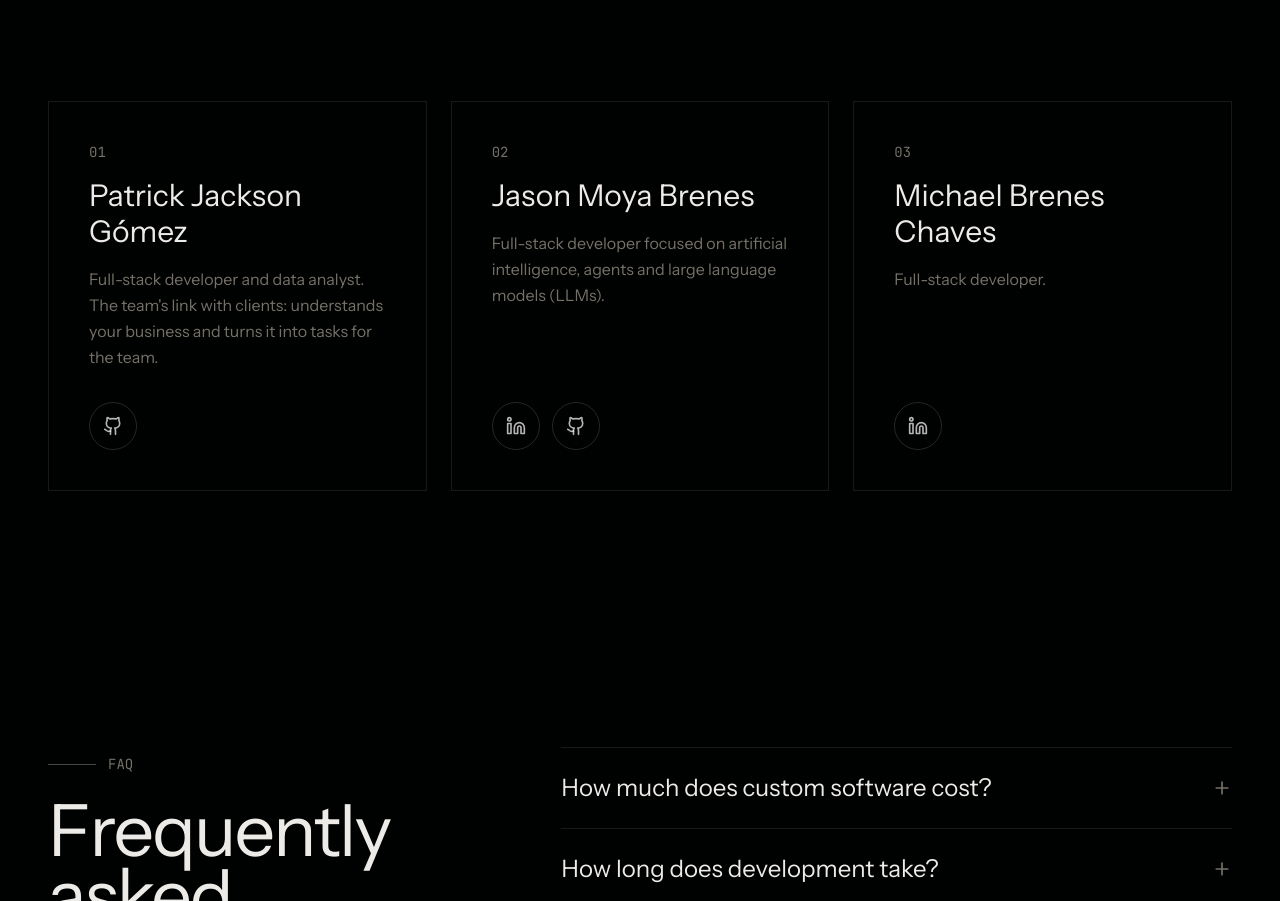
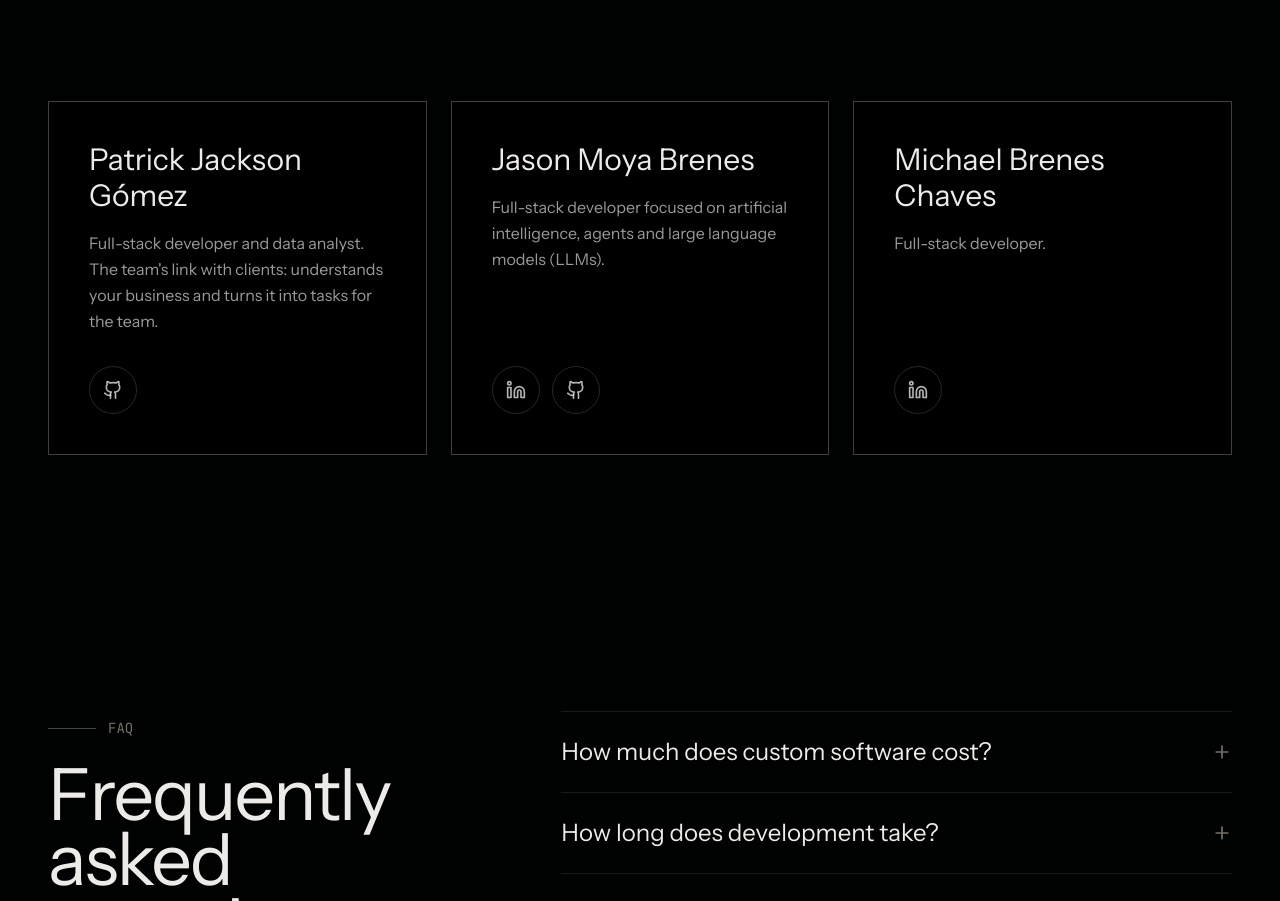
Before and after one commit to FreelancersProjects2026/Landing-Page, a Next.js app: page /en in a window 1280 px wide. Shown: the part 5473-6374 px from the top of the page. Built offline with nearby package versions, Linux system fonts and the light colour scheme.

Commit message:
feat(equipo): hover sobrio en tarjetas del equipo
Co-Authored-By: Claude Opus 5.5 <noreply@anthropic.com>

```diff
--- a/src/components/landing/team-section.tsx
+++ b/src/components/landing/team-section.tsx
@@ -58,16 +58,21 @@ export function TeamSection({
           {members.map((member, index) => (
             <article
               key={member.name}
-              className={`relative border border-foreground/10 p-8 lg:p-10 flex flex-col transition-all duration-700 ${revealClass(isVisible, 'translate-y-12')}`}
+              className={`flex transition-all duration-700 ${revealClass(isVisible, 'translate-y-12')}`}
               style={{ transitionDelay: `${index * 100}ms` }}
             >
-              <span className="font-mono text-sm text-muted-foreground">
-                {String(index + 1).padStart(2, '0')}
-              </span>
-              <h3 className="text-2xl lg:text-3xl font-display mt-4 mb-4">
+              {/* Negro y borde blanco como Cómo trabajamos, hover en blanco como el resto de la
+                  página; sin numeración ni barra de progreso, que sugerirían un orden entre personas.
+                  Va en un div interno para no heredar el retraso escalonado del reveal. */}
+              <div className="group relative flex flex-1 flex-col bg-black p-8 lg:p-10 border border-white/25 hover:border-white/60 focus-within:border-white/60 motion-safe:transition-colors motion-safe:duration-500">
+                <div
+                  aria-hidden="true"
+                  className="absolute -top-px -left-px -right-px h-px bg-white origin-left scale-x-0 group-hover:scale-x-100 group-focus-within:scale-x-100 motion-safe:transition-transform motion-safe:duration-700 motion-safe:ease-out"
+                />
+                <h3 className="text-2xl lg:text-3xl font-display mb-4">
                   {member.name}
                 </h3>
-              <p className="text-muted-foreground leading-relaxed mb-8 flex-1">
+                <p className="text-white/60 leading-relaxed mb-8 flex-1 group-hover:text-white/80 group-focus-within:text-white/80 motion-safe:transition-colors motion-safe:duration-300">
                   {member.role}
                 </p>
                 <div className="flex gap-3">
@@ -82,6 +87,7 @@ export function TeamSection({
                     </FooterContactLink>
                   ))}
                 </div>
+              </div>
             </article>
           ))}
         </div>
```
Lines whose indentation alone changed are shown as unchanged.
